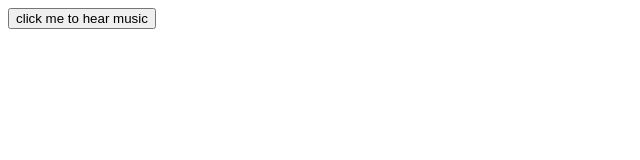
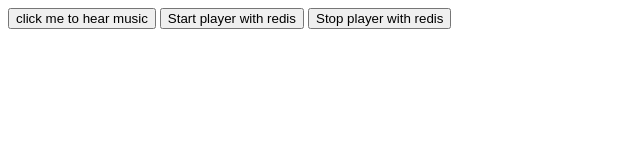
Before and after one commit to DadouBordeaux/7042021, a website: page app/index.html in a window 1280 px wide. Shown: the whole page, without its empty margins (0-640 px from the left). Drawn offline with nearby package versions, Linux system fonts and the light colour scheme; no server answers.

Commit message:
Add button that request back to publish start player event

```diff
--- a/app/index.html
+++ b/app/index.html
@@ -8,6 +8,8 @@
   </head>
   <body>
     <button onclick="playMusic()">click me to hear music</button>
+    <button onclick="startPlayer()">Start player with redis</button>
+    <button onclick="stopPlayer()">Stop player with redis</button>
 
     <script>
       var musicPath =
@@ -22,6 +24,18 @@
       }
     </script>
 
+    <script>
+      // Script to send requet start listen to music
+
+      function startPlayer() {
+        fetch("/start-player");
+      }
+
+      function stopPlayer() {
+        fetch("/stop-player");
+      }
+    </script>
+
     <script src="/socket.io/socket.io.js"></script>
     <script>
       // Uncaught ReferenceError: io is not defined
```
